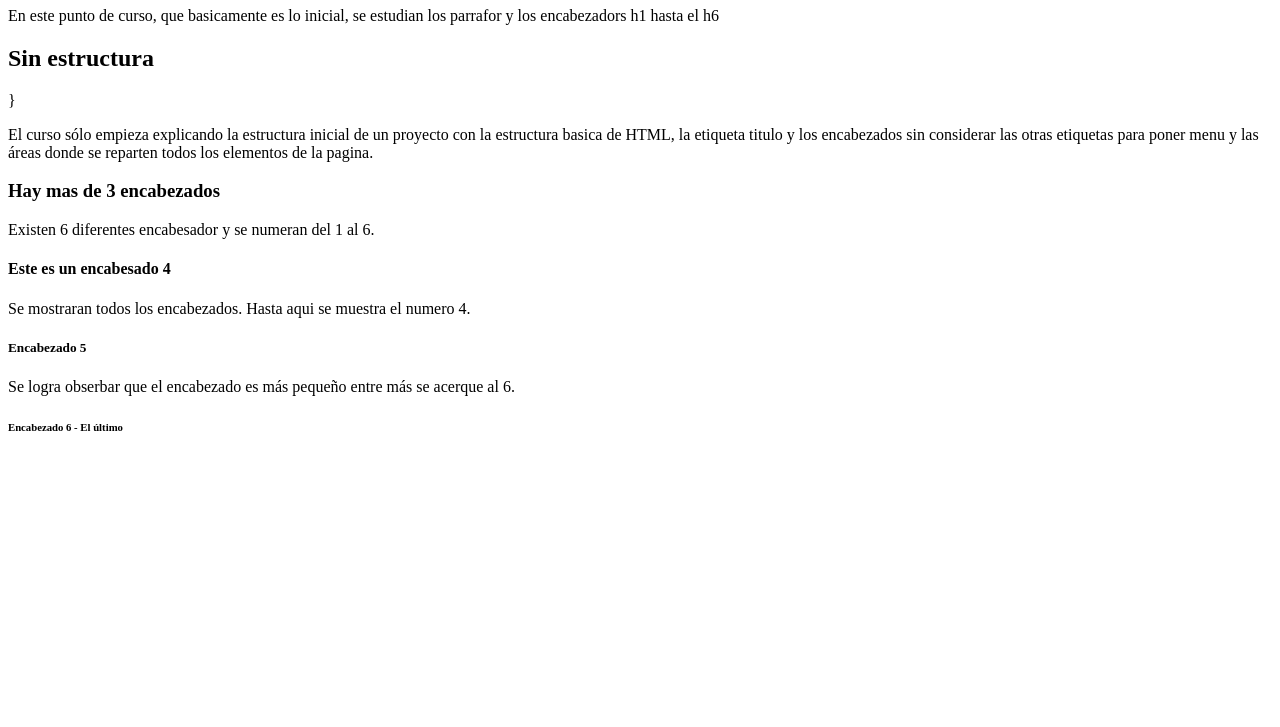
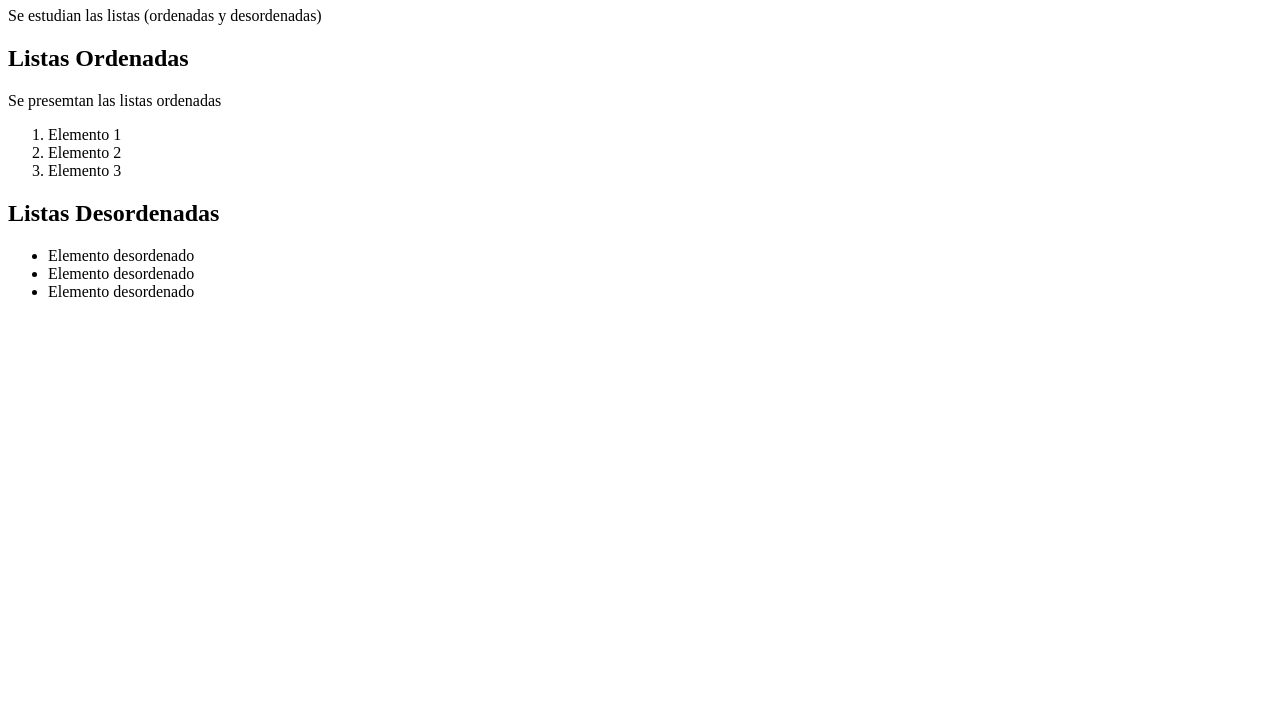
Before and after one commit to masolvera95-dot/html5-course, a plain HTML site: page index.html in a window 1280 px wide. Shown: the part 73-800 px from the top of the page. Drawn offline with Linux system fonts and the light colour scheme.

Commit message:
git-course v3: Listas ordenadas y desordenadas

```diff
--- a/index.html
+++ b/index.html
@@ -7,30 +7,20 @@
     <title>HTML 5 Course</title>
   </head>
   <body>
-    <h1>HTML5 Course</h1>
-    <p>
-      En este punto de curso, que basicamente es lo inicial, se estudian los
-      parrafor y los encabezadors h1 hasta el h6
-    </p>
-    <h2>Sin estructura</h2>
-    }
-    <p>
-      El curso sólo empieza explicando la estructura inicial de un proyecto con
-      la estructura basica de HTML, la etiqueta titulo y los encabezados sin
-      considerar las otras etiquetas para poner menu y las áreas donde se
-      reparten todos los elementos de la pagina.
-    </p>
-    <h3>Hay mas de 3 encabezados</h3>
-    <p>Existen 6 diferentes encabesador y se numeran del 1 al 6.</p>
-    <h4>Este es un encabesado 4</h4>
-    <p>
-      Se mostraran todos los encabezados. Hasta aqui se muestra el numero 4.
-    </p>
-    <h5>Encabezado 5</h5>
-    <p>
-      Se logra obserbar que el encabezado es más pequeño entre más se acerque al
-      6.
-    </p>
-    <h6>Encabezado 6 - El último</h6>
+    <h1>HTML5 Course: Listas</h1>
+    <p>Se estudian las listas (ordenadas y desordenadas)</p>
+    <h2>Listas Ordenadas</h2>
+    <p>Se presemtan las listas ordenadas</p>
+    <ol>
+      <li>Elemento 1</li>
+      <li>Elemento 2</li>
+      <li>Elemento 3</li>
+    </ol>
+    <h2>Listas Desordenadas</h2>
+    <ul>
+      <li>Elemento desordenado</li>
+      <li>Elemento desordenado</li>
+      <li>Elemento desordenado</li>
+    </ul>
   </body>
 </html>
```
